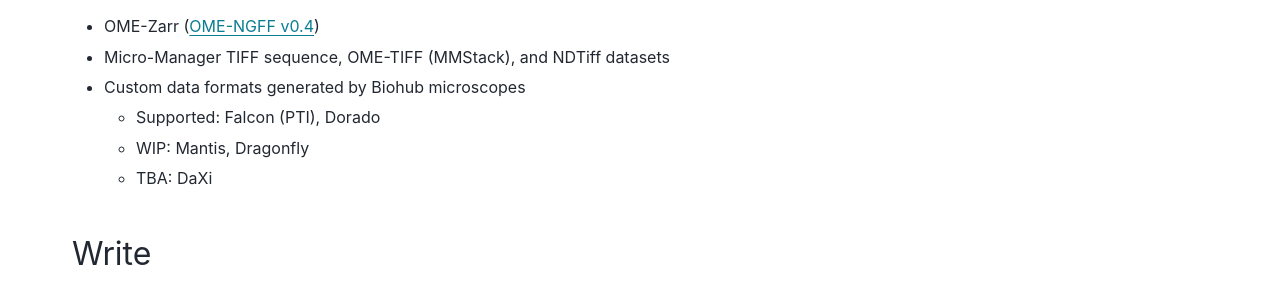
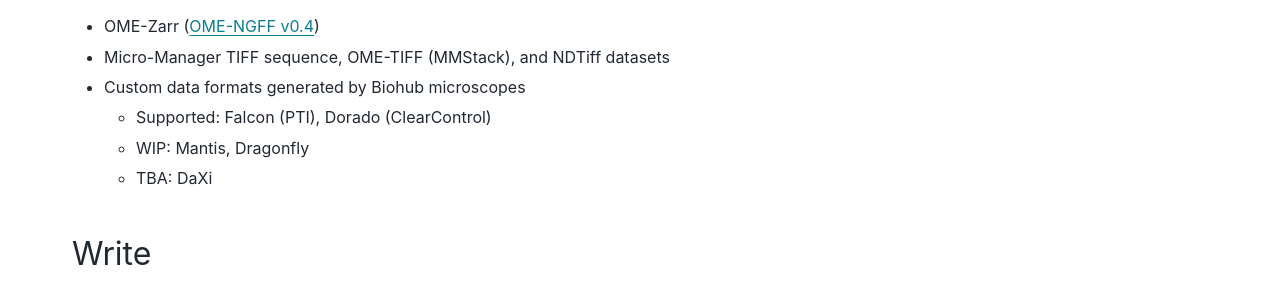
Before and after one commit to czbiohub-sf/iohub, a Sphinx documentation site: the page built from docs/source/index.rst, in a window 1280 px wide. Shown: the part 304-598 px from the top of the page. Built offline with Sphinx 7.4.7 and the PyData theme 0.15.4, drawn with Linux system fonts in a browser that asks for light colours; the version number could not be read and is left out.

Commit message:
annotate file formate

```diff
--- a/docs/source/index.rst
+++ b/docs/source/index.rst
@@ -15,7 +15,7 @@
 
 - Custom data formats generated by Biohub microscopes
 
-  - Supported: Falcon (PTI), Dorado
+  - Supported: Falcon (PTI), Dorado (ClearControl)
 
   - WIP: Mantis, Dragonfly
 
```
